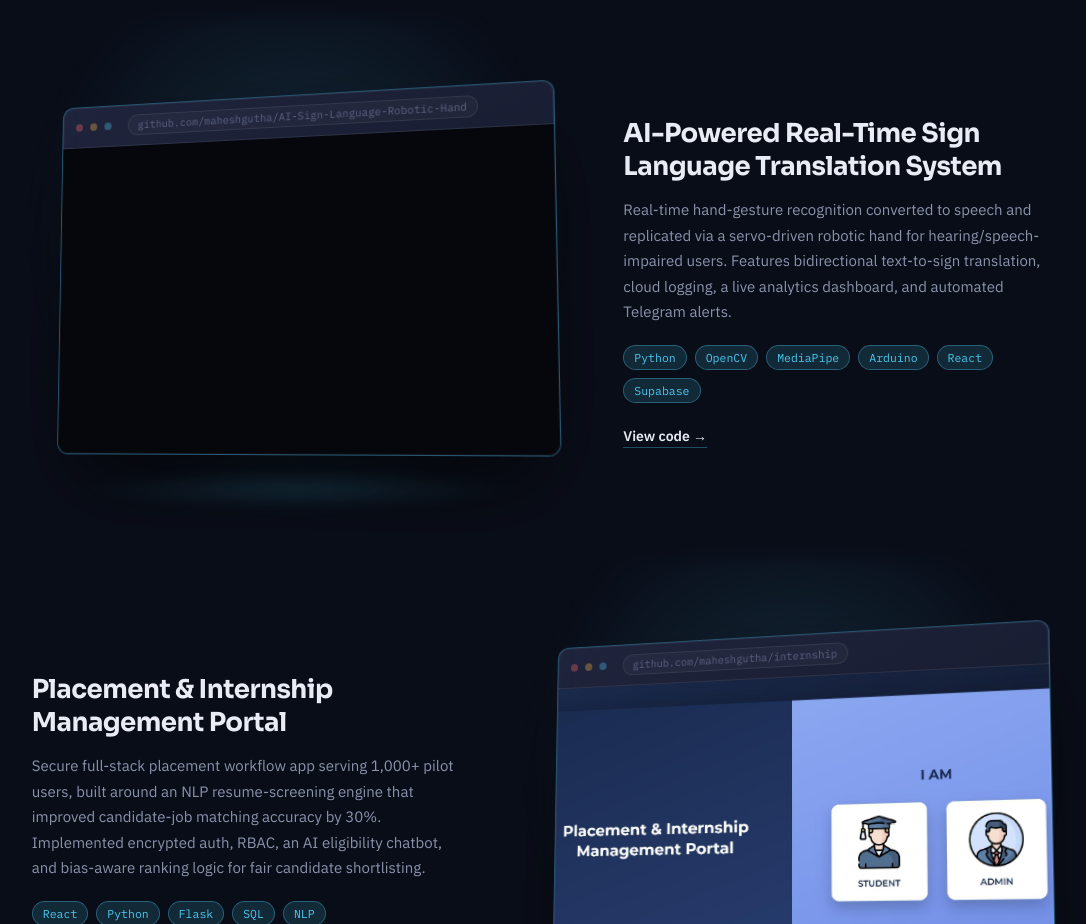
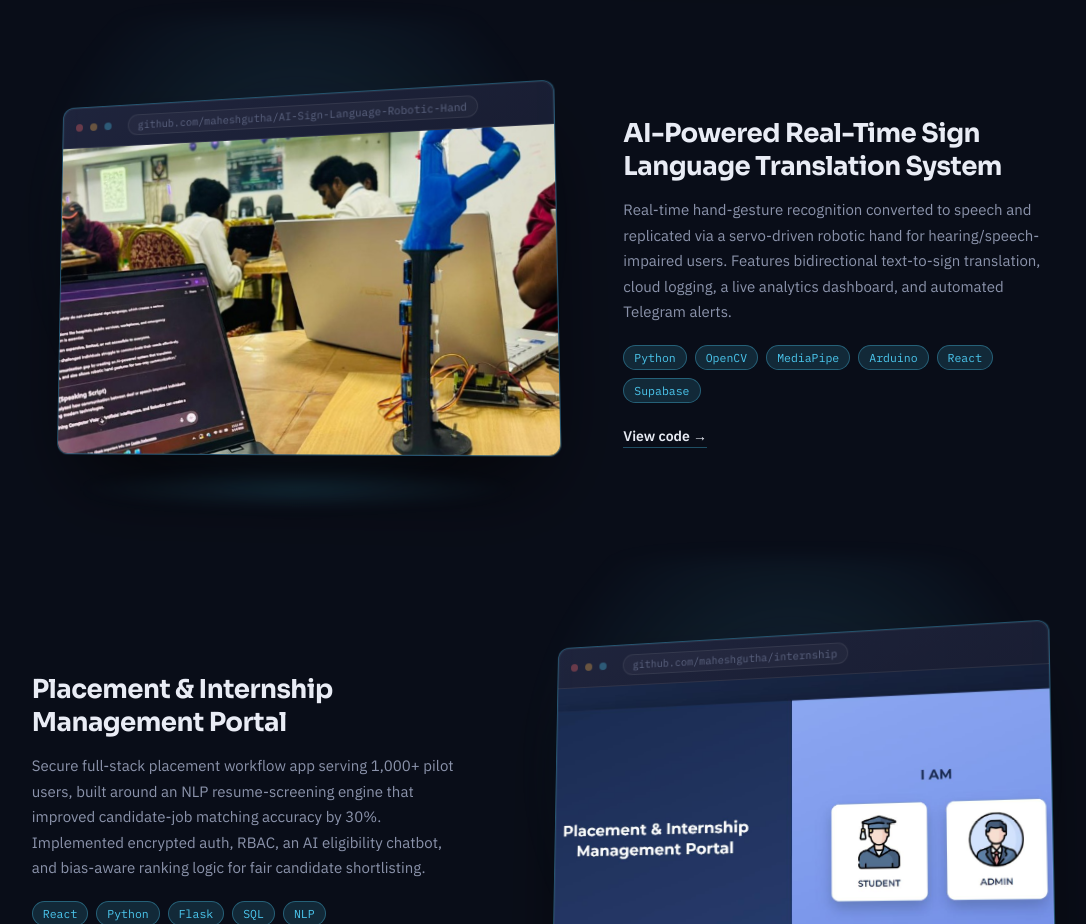
Before and after one commit to maheshgutha/portfolio, a React (Vite) app: page / in a window 1280 px wide. Shown: the part 2040-2964 px from the top of the page, without its empty margins (95-1181 px from the left). Built offline with nearby package versions, Linux system fonts and the light colour scheme.

Commit message:
Add image for AI-Powered Real-Time Sign Language Translation System project

```diff
--- a/src/components/Projects.jsx
+++ b/src/components/Projects.jsx
@@ -27,6 +27,7 @@ const projects = [
     description:
       'Real-time hand-gesture recognition converted to speech and replicated via a servo-driven robotic hand for hearing/speech-impaired users. Features bidirectional text-to-sign translation, cloud logging, a live analytics dashboard, and automated Telegram alerts.',
     tech: ['Python', 'OpenCV', 'MediaPipe', 'Arduino', 'React', 'Supabase'],
+    image: '/projects/project-sign-language-hand.jpg',
     liveLink: '#',
     githubLink:
       'https://github.com/maheshgutha/AI-Sign-Language-Robotic-Hand',
```
Also changed, not shown: public/projects/project-sign-language-hand.jpg (added).
